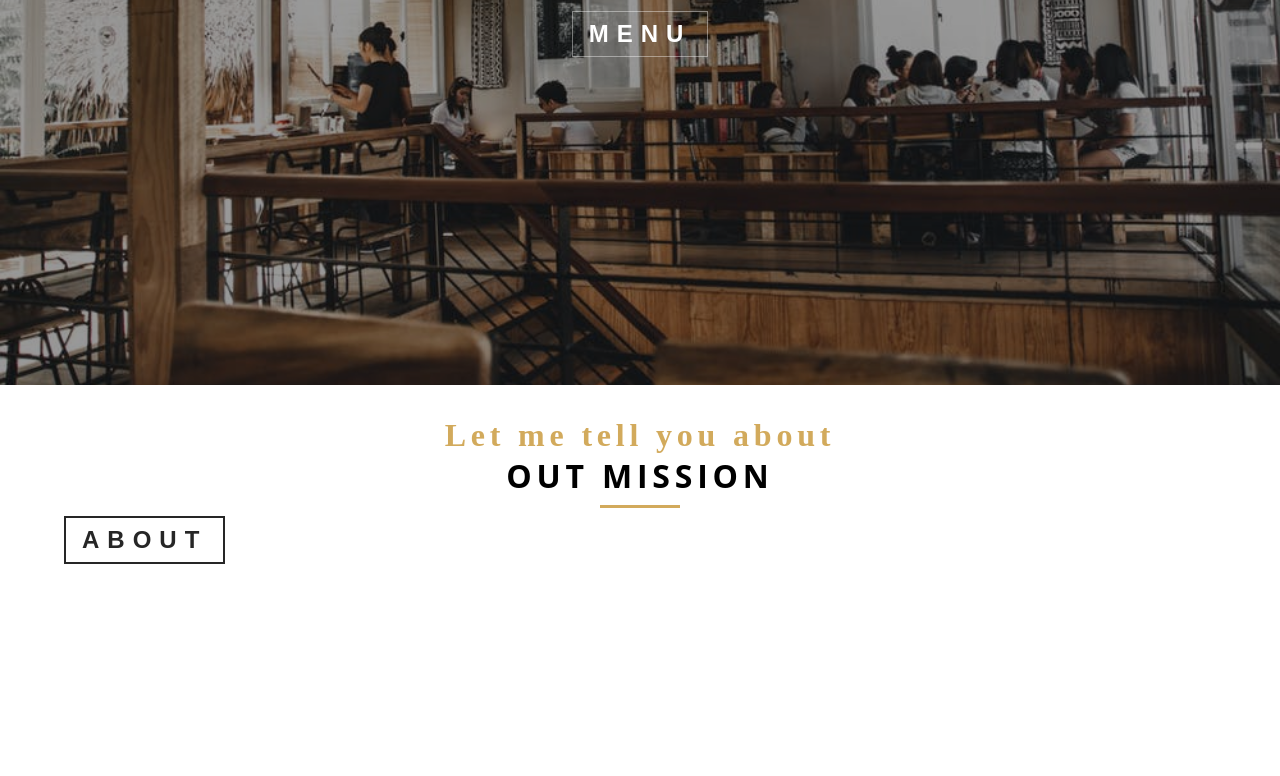
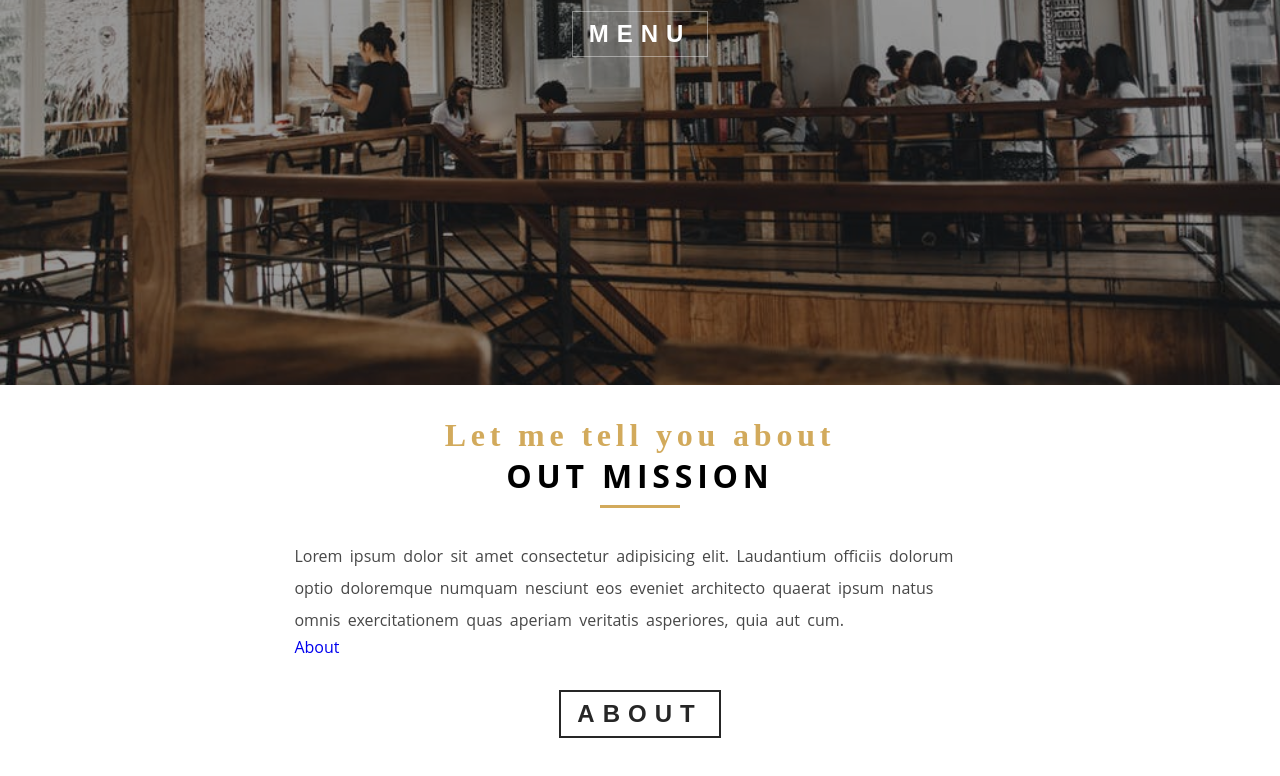
Before and after one commit to guhandelta/GatsbyRestaurant, a Gatsby site: page / in a window 1280 px wide. Shown: the part 416-1192 px from the top of the page. Before the commit the page ends 1028 px from the top, so only its background shows below. Built offline with nearby package versions, Linux system fonts and the light colour scheme; Gatsby itself is replaced by a stand-in of ours.

Commit message:
Completed the QuickInfo section with necessary styling

```diff
--- a/src/components/HomePageComponents/QuickInfo.js
+++ b/src/components/HomePageComponents/QuickInfo.js
@@ -1,13 +1,43 @@
 import React, { Component } from "react"
 import { Section, Title, SectionButton } from "../../utils"
+import styled from "styled-components"
+import { Link } from "gatsby"
+import { styles } from "../../utils"
 
 export default class QuickInfo extends Component {
   render() {
     return (
       <Section>
         <Title message="Let me tell you about" title="Out Mission" />
-        <SectionButton>About</SectionButton>
+        <QuickInfoWapper>
+          <p className="text">
+            Lorem ipsum dolor sit amet consectetur adipisicing elit. Laudantium
+            officiis dolorum optio doloremque numquam nesciunt eos eveniet
+            architecto quaerat ipsum natus omnis exercitationem quas aperiam
+            veritatis asperiores, quia aut cum.
+          </p>
+          <Link to="/about/" style={{ textDecoration: "none" }}>
+            About
+          </Link>
+        </QuickInfoWapper>
+        <SectionButton style={{ margin: "2rem auto" }}>About</SectionButton>
       </Section>
     )
   }
 }
+
+const QuickInfoWapper = styled.div`
+  width: 90%;
+  margin: 2rem auto;
+  .text {
+    line-height: 2rem;
+    color: ${styles.colors.mainGrey};
+    word-spacing: 0.2rem;
+  }
+  @media (min-width: 768px) {
+    width: 70%;
+  }
+  @media (min-width: 992px) {
+    width: 60%;
+  }
+`
```
